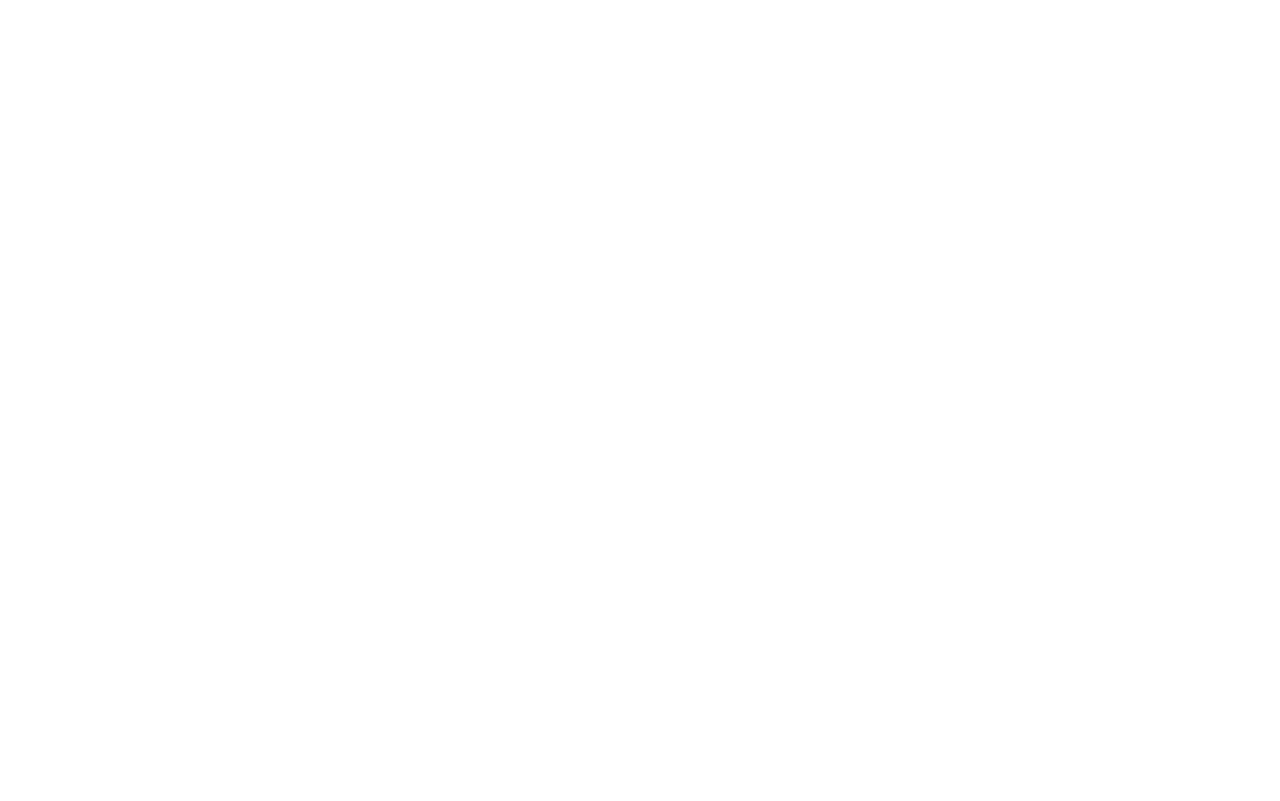
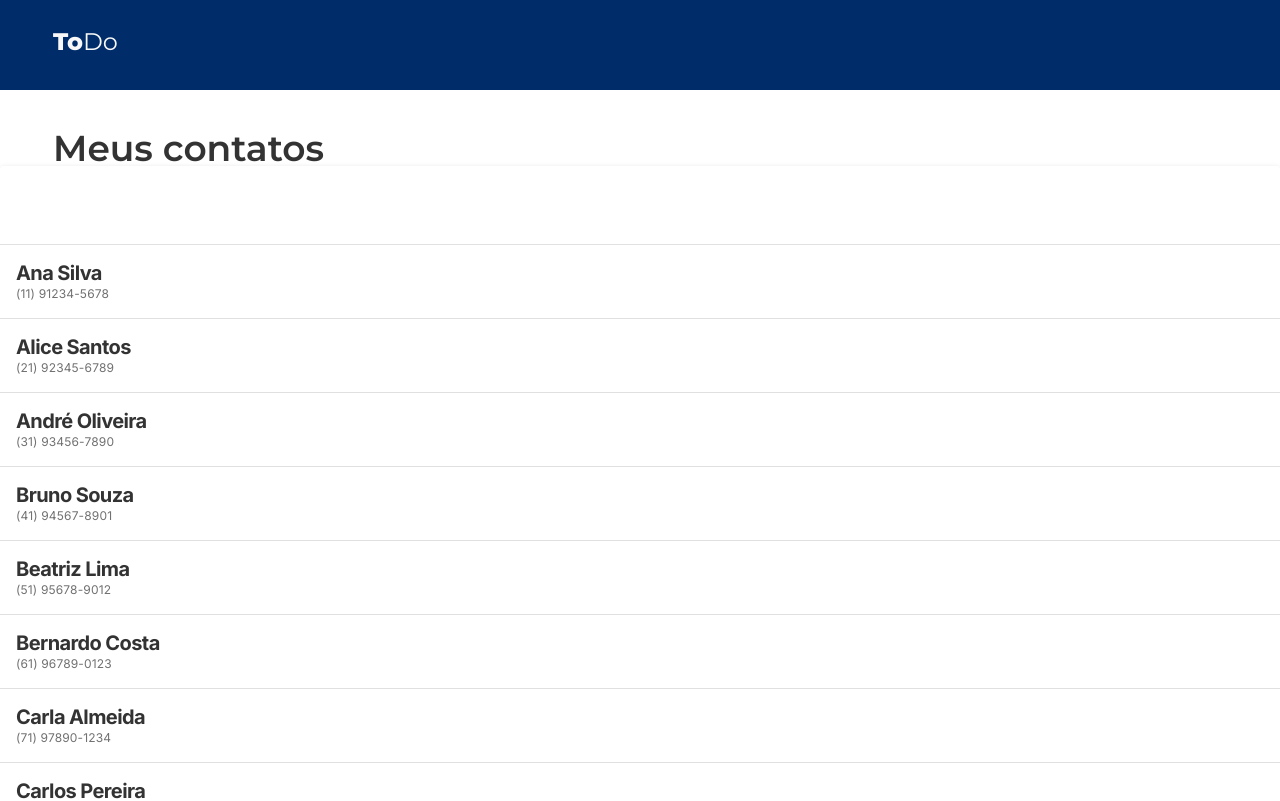
Before and after one commit to fernando-r-costa/contacts, a React (Create React App) app: page / in a window 1280 px wide. Shown: the top 801 px of the page. Built offline with nearby package versions, Linux system fonts and the light colour scheme; data requests are answered from the project's data file.

Commit message:
feat: implement data, axios and table

```diff
--- a/package.json
+++ b/package.json
@@ -3,9 +3,15 @@
   "version": "0.1.0",
   "private": true,
   "dependencies": {
+    "@emotion/react": "^11.11.1",
+    "@emotion/styled": "^11.11.0",
+    "@mui/icons-material": "^5.11.16",
+    "@mui/material": "^5.13.5",
     "@testing-library/jest-dom": "^5.16.5",
     "@testing-library/react": "^13.4.0",
     "@testing-library/user-event": "^13.5.0",
+    "axios": "^1.4.0",
+    "material-react-table": "^1.14.0",
     "react": "^18.2.0",
     "react-dom": "^18.2.0",
     "react-scripts": "5.0.1",
--- a/src/App.css
+++ /dev/null
@@ -1,3 +0,0 @@
-.App {
-  text-align: center;
-}
--- a/src/App.js
+++ b/src/App.js
@@ -1,8 +1,12 @@
-import './App.css';
+import Banner from "./Banner";
+import Table from "./Table";
 
 function App() {
   return (
     <div className="App">
+      <Banner />
+
+      <Table />
     </div>
   );
 }
--- /dev/null
+++ b/src/Banner/Banner.css
@@ -0,0 +1,16 @@
+.banner {
+    background-color: #002D69;
+    height: 90px;
+}
+
+.banner h1 {
+    color: #F8F8F8;
+    font-family: 'Montserrat';
+    font-weight: 400;
+    font-size: 24px;
+    padding: 30px 53px;
+}
+
+.banner strong {
+    font-weight: 800;
+}
--- /dev/null
+++ b/src/Banner/index.js
@@ -0,0 +1,11 @@
+import './Banner.css';
+
+const Banner = () => {
+    return (
+        <header className="banner">
+            <h1><strong>To</strong>Do</h1>
+        </header>
+    )
+}
+
+export default Banner
--- /dev/null
+++ b/src/Services/api.js
@@ -0,0 +1,8 @@
+import axios from "axios";
+
+const API = axios.create({
+  baseURL: "http://localhost:3004/contacts",
+  // json-server --watch db_usuarios.json --port 3004
+});
+
+export default API;
--- /dev/null
+++ b/src/Table/Table.css
@@ -0,0 +1,24 @@
+.table h2 {
+    font-family: 'Montserrat';
+    font-weight: 600;
+    font-size: 36px;
+    color: #333333;
+    margin: 40px 0 0 53px;
+}
+
+.table h3 {
+    font-family: 'Inter';
+    font-weight: 700;
+    font-size: 20px;
+    color: #333333;
+    letter-spacing: -0.03em;
+    line-height: 25px;
+}
+
+.table p {
+    font-family: 'Inter';
+    font-weight: 400;
+    font-size: 12px;
+    color: #717171;
+    line-height: 16px;
+}
--- /dev/null
+++ b/src/Table/index.js
@@ -0,0 +1,62 @@
+import './Table.css';
+import API from '../Services/api.js';
+import { useState, useEffect, useMemo } from 'react';
+import { MaterialReactTable } from 'material-react-table';
+
+const Table = () => {
+
+    const [contacts, setContacts] = useState([]);
+
+    useEffect(() => {
+        API
+            .get()
+            .then((response) => setContacts(response.data))
+            .catch((err) => {
+                console.error("Ocorreu um erro" + err);
+            });
+    }, []);
+
+    console.log(contacts);
+
+    const columns = useMemo(
+        () => [
+            {
+                accessorFn: (row) => (
+                    <div>
+                        <h3>{row.name}</h3>
+                        <p>{row.fone}</p>
+                    </div>
+                ),
+                header: 'Nome',
+                Header: '',
+                muiTableHeadCellProps: { sx: { color: 'green' } }, //custom props
+            },
+            // {
+                //     accessorFn: (originalRow) => originalRow.fone, //alternate way
+                //     id: 'fone', //id required if you use accessorFn instead of accessorKey
+                //     header: 'fone',
+                //     Header: <i style={{ color: 'red' }}>Telefone</i>, //optional custom markup
+                // },
+            ],
+            [],);
+
+            return (
+                <div className='table'>
+            <h2>Meus contatos</h2>
+
+            <MaterialReactTable
+                columns={columns}
+                data={contacts}
+                enableHiding= {false}
+                enableFullScreenToggle= {false}
+                enableDensityToggle= {false}
+                enableColumnActions= {false}
+                enableFilters= {false}
+                enableSorting= {false}
+            />
+
+        </div>
+    )
+}
+
+export default Table
--- /dev/null
+++ b/src/db.json
@@ -0,0 +1,84 @@
+{
+    "contacts": [
+        {
+            "name": "Ana Silva",
+            "fone": "(11) 91234-5678"
+        },
+        {
+            "name": "Alice Santos",
+            "fone": "(21) 92345-6789"
+        },
+        {
+            "name": "André Oliveira",
+            "fone": "(31) 93456-7890"
+        },
+        {
+            "name": "Bruno Souza",
+            "fone": "(41) 94567-8901"
+        },
+        {
+            "name": "Beatriz Lima",
+            "fone": "(51) 95678-9012"
+        },
+        {
+            "name": "Bernardo Costa",
+            "fone": "(61) 96789-0123"
+        },
+        {
+            "name": "Carla Almeida",
+            "fone": "(71) 97890-1234"
+        },
+        {
+            "name": "Carlos Pereira",
+            "fone": "(81) 98901-2345"
+        },
+        {
+            "name": "Camila Rocha",
+            "fone": "(91) 99012-3456"
+        },
+        {
+            "name": "Daniel Barbosa",
+            "fone": "(11) 90123-4567"
+        },
+        {
+            "name": "Davi Gomes",
+            "fone": "(21) 91234-5678"
+        },
+        {
+            "name": "Diego Dias",
+            "fone": "(31) 92345-6789"
+        },
+        {
+            "name": "Eduardo Ribeiro",
+            "fone": "(41) 93456-7890"
+        },
+        {
+            "name": "Emilly Andrade",
+            "fone": "(51) 94567-8901"
+        },
+        {
+            "name": "Enzo Castro",
+            "fone": "(61) 95678-9012"
+        },
+        {
+            "name": "Fernanda Cunha",
+            "fone": "(71) 96789-0123"
+        },
+        {
+            "name": "Felipe Martins",
+            "fone": "(81) 97890-1234"
+        },
+        {
+            "name": "Fabiana Nascimento",
+            "fone": "(91) 98901-2345"
+        },
+        {
+            "name": "Gabriel Cardoso",
+            "fone": "(11) 99012-3456"
+        },
+        {
+            "name": "Giovana Araujo",
+            "fone": "(21) 90123-4567"
+        }
+    ]
+}
--- a/src/index.css
+++ b/src/index.css
@@ -1,3 +1,5 @@
+@import url('https://fonts.googleapis.com/css2?family=Inter:wght@400;700&family=Lato:wght@400;700&family=Montserrat:wght@400;600;800&display=swap');
+
 body {
   margin: 0;
   font-family: -apple-system, BlinkMacSystemFont, 'Segoe UI', 'Roboto', 'Oxygen',
--- a/src/index.js
+++ b/src/index.js
@@ -1,5 +1,6 @@
 import React from 'react';
 import ReactDOM from 'react-dom/client';
+import './reset.css';
 import './index.css';
 import App from './App';
 
--- /dev/null
+++ b/src/reset.css
@@ -0,0 +1,48 @@
+/* http://meyerweb.com/eric/tools/css/reset/
+   v2.0 | 20110126
+   License: none (public domain)
+*/
+
+html, body, div, span, applet, object, iframe,
+h1, h2, h3, h4, h5, h6, p, blockquote, pre,
+a, abbr, acronym, address, big, cite, code,
+del, dfn, em, img, ins, kbd, q, s, samp,
+small, strike, strong, sub, sup, tt, var,
+b, u, i, center,
+dl, dt, dd, ol, ul, li,
+fieldset, form, label, legend,
+table, caption, tbody, tfoot, thead, tr, th, td,
+article, aside, canvas, details, embed,
+figure, figcaption, footer, header, hgroup,
+menu, nav, output, ruby, section, summary,
+time, mark, audio, video {
+	margin: 0;
+	padding: 0;
+	border: 0;
+	font-size: 100%;
+	font: inherit;
+	vertical-align: baseline;
+}
+/* HTML5 display-role reset for older browsers */
+article, aside, details, figcaption, figure,
+footer, header, hgroup, menu, nav, section {
+	display: block;
+}
+body {
+	line-height: 1;
+}
+ol, ul {
+	list-style: none;
+}
+blockquote, q {
+	quotes: none;
+}
+blockquote:before, blockquote:after,
+q:before, q:after {
+	content: '';
+	content: none;
+}
+table {
+	border-collapse: collapse;
+	border-spacing: 0;
+}
```
Also changed, not shown: 1 other file (tests, documents, lock files or other folders).
